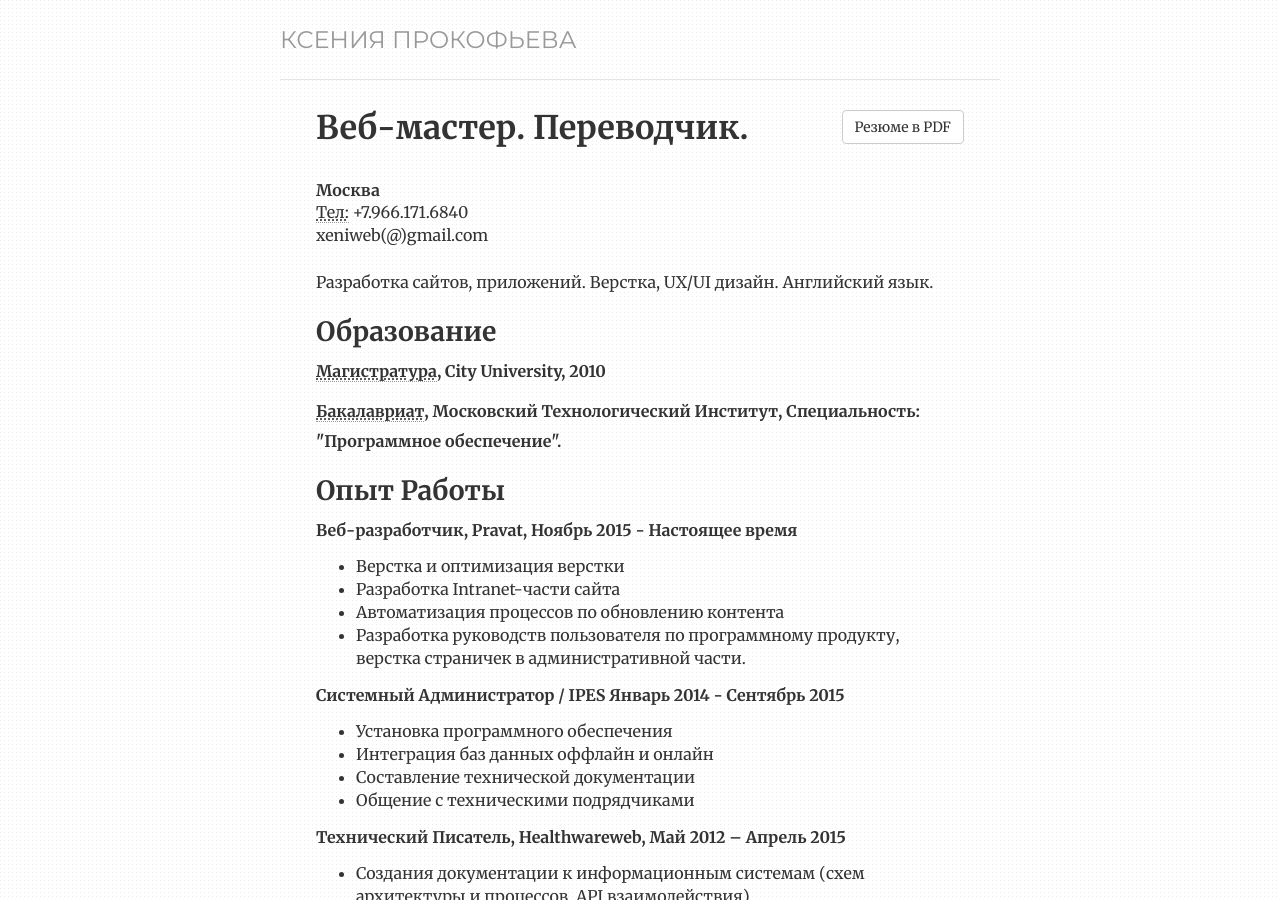
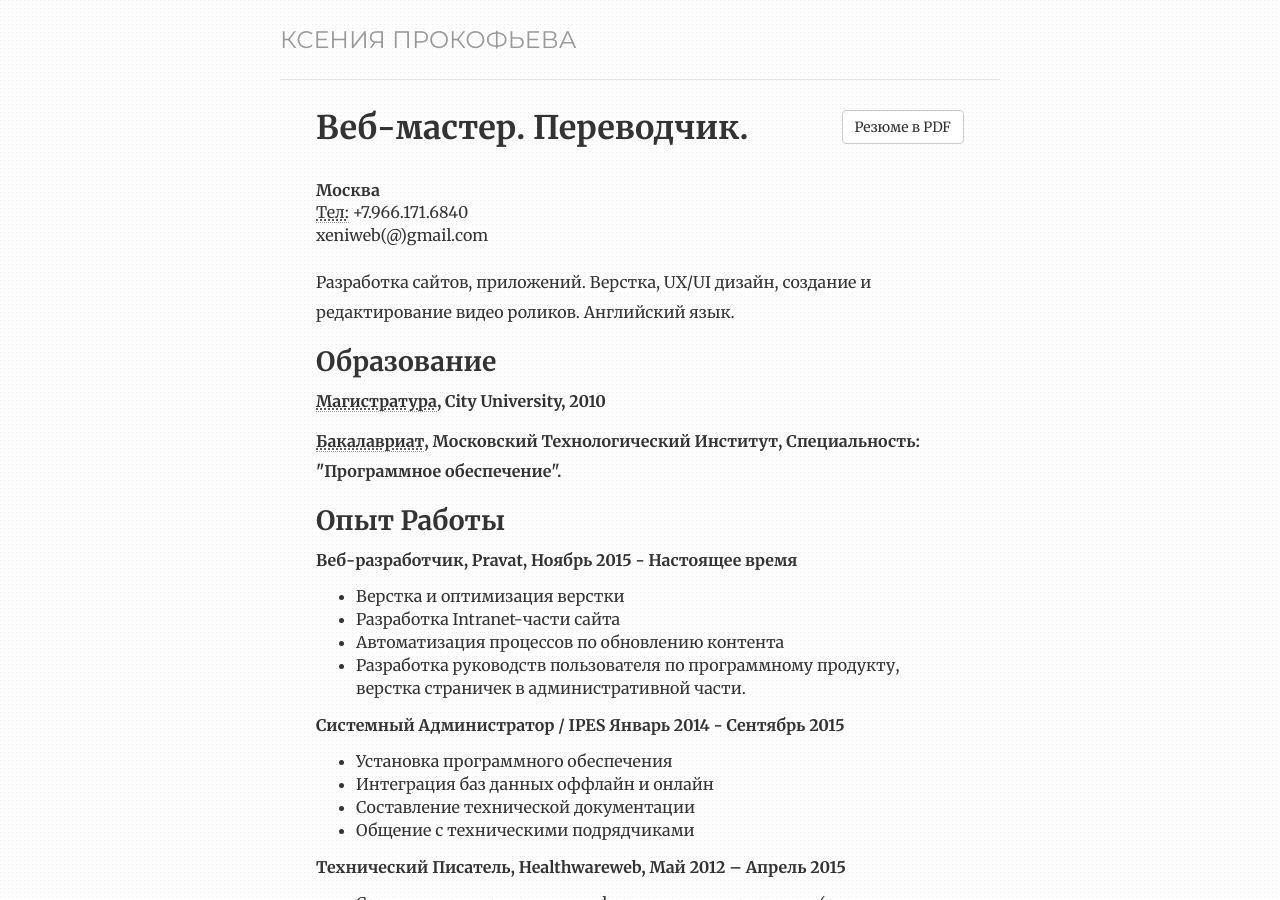
Before and after one commit to cvkp/cvkp.github.io, a Jekyll site: the page built from index.html, in a window 1280 px wide and 900 px high. Built offline with Jekyll 4.4.1, drawn with Linux system fonts in a browser that asks for light colours; nearby versions of some CDN libraries; the list of posts is cut into pages by our own code.

Commit message:
Update index.html

```diff
--- a/index.html
+++ b/index.html
@@ -51,7 +51,7 @@ ref: cv
         </address>
 
 
-                 <p>Разработка сайтов, приложений. Верстка, UX/UI дизайн. Английский язык.  </p>
+                 <p>Разработка сайтов, приложений. Верстка, UX/UI дизайн, создание и редактирование видео роликов. Английский язык.  </p>
     </div>
 
 
```
